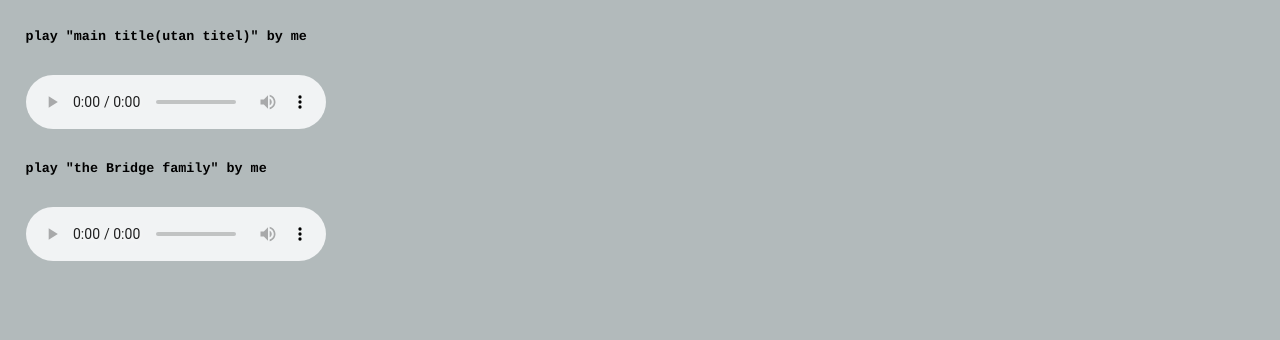
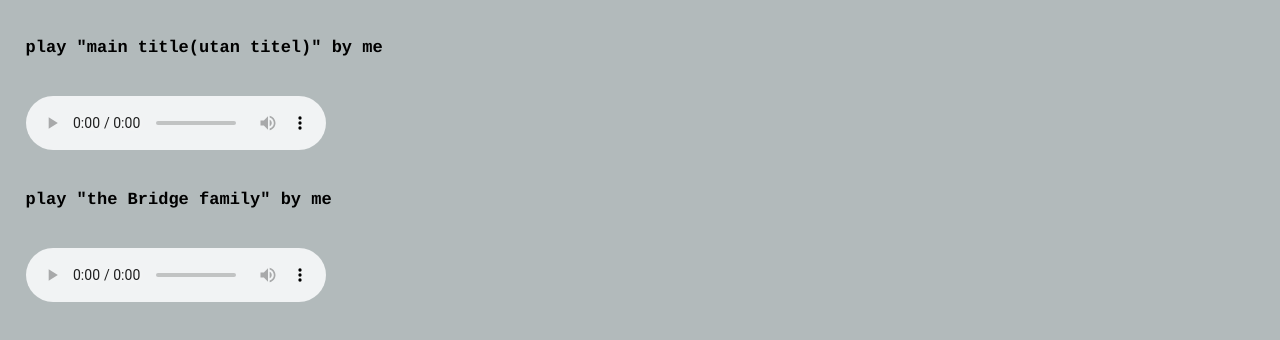
Before and after one commit to ollefernau/ollefernau.github.io, a plain HTML site: page music.html in a window 1280 px wide. Shown: the part 72-412 px from the top of the page. Drawn offline with Linux system fonts and the light colour scheme.

Commit message:
Update music.html

```diff
--- a/music.html
+++ b/music.html
@@ -45,10 +45,11 @@ p {
          border-bottom: 1px solid yellow;
          max-width: 100%;
 }
-
-
-</style>
-
+ h6 {
+         font-family: courier;
+         font-size: 17;
+         text-align: left;
+ }
 
 </style>
 </head>
```
